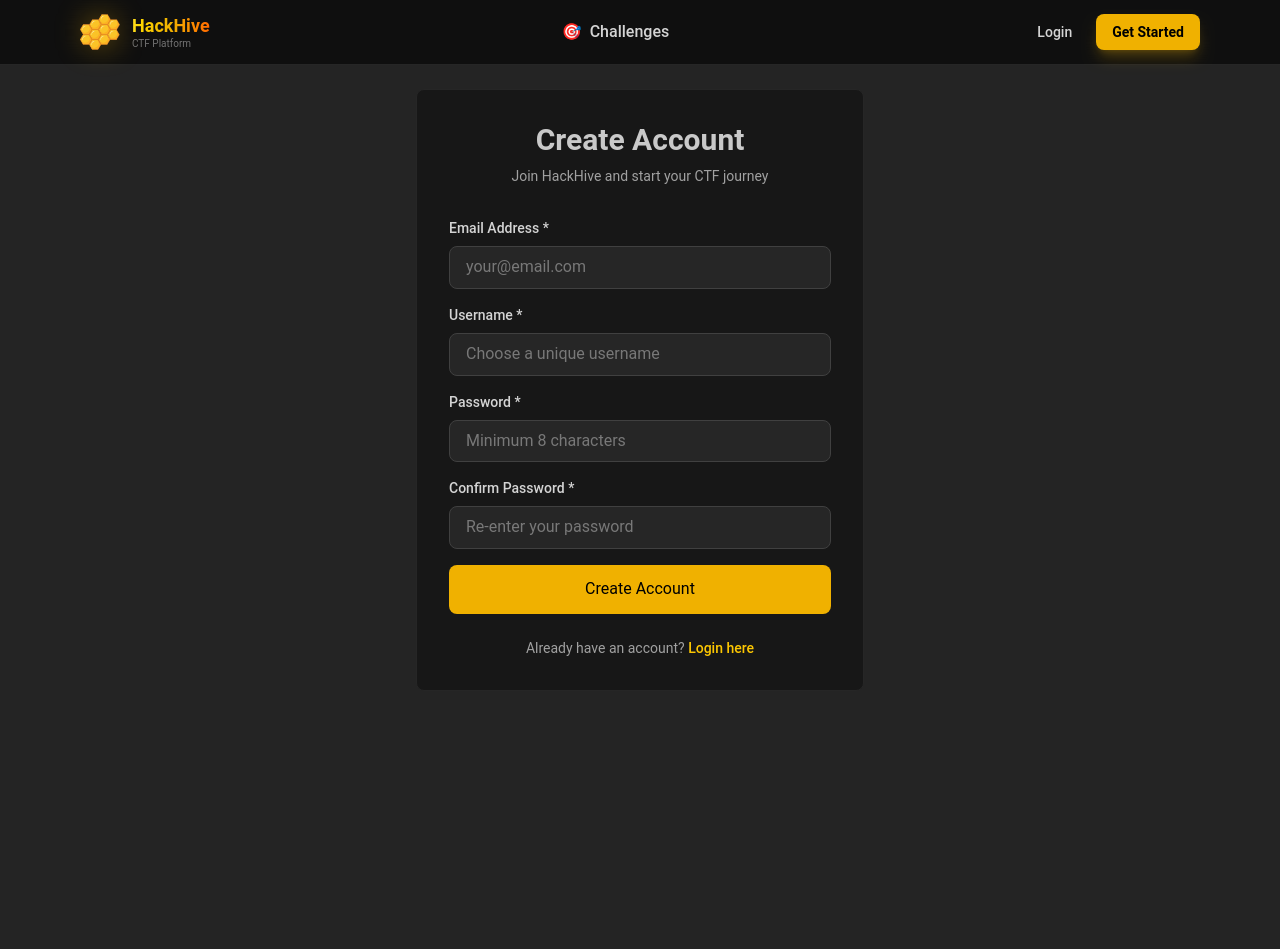
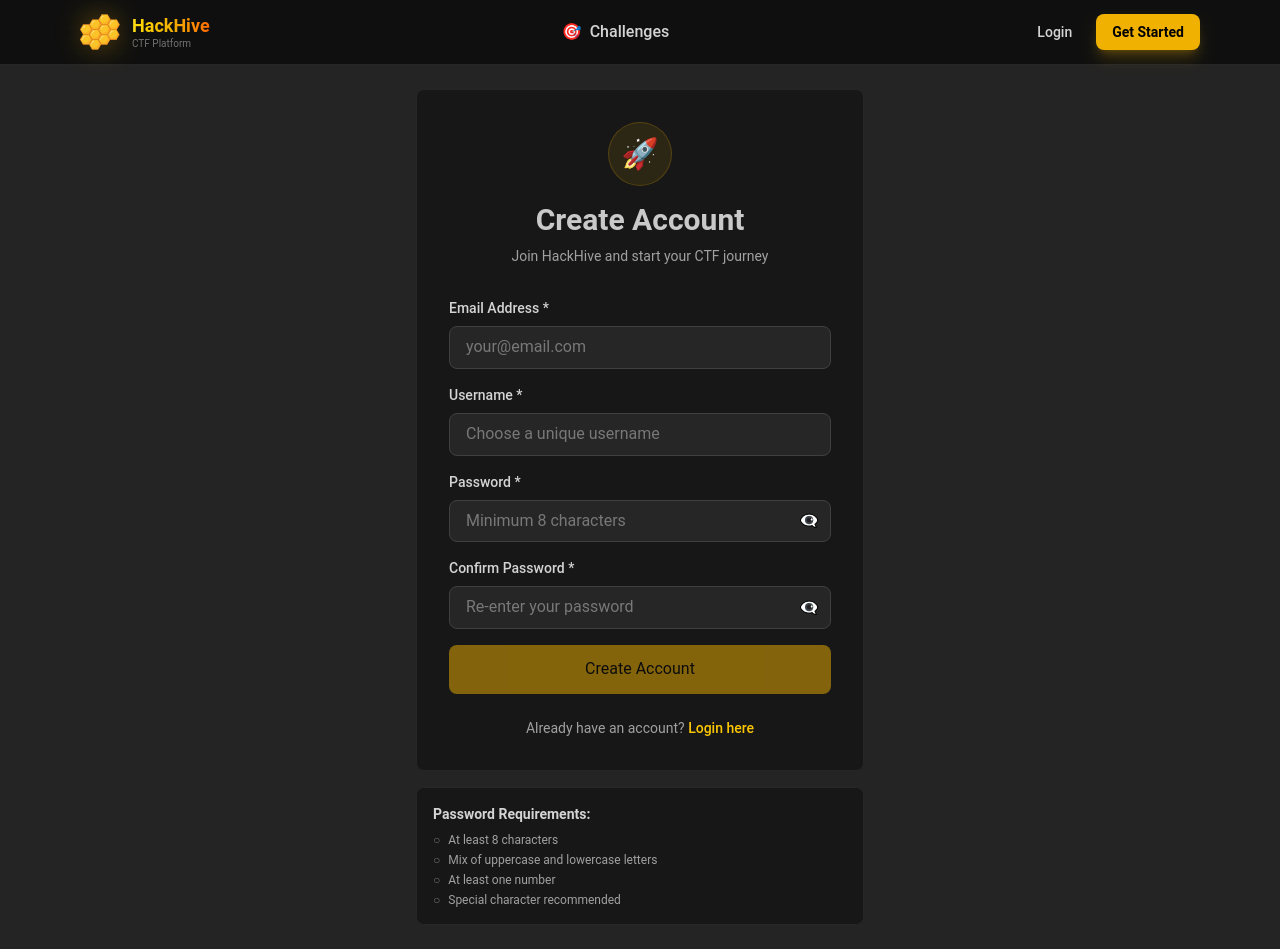
Before and after one commit to AAnawat/HackHive, a React (Vite) app in the folder frontend/: page /register in a window 1280 px wide. Before the commit the page ends 800 px from the top, so only its background shows below. Built offline with nearby package versions, Linux system fonts and the light colour scheme.

Commit message:
Update UI RegisterPage

```diff
--- a/frontend/src/pages/RegisterPage.tsx
+++ b/frontend/src/pages/RegisterPage.tsx
@@ -13,11 +13,51 @@ export default function RegisterPage() {
   const [loading, setLoading] = useState(false);
   const [error, setError] = useState<string | null>(null);
   const [message, setMessage] = useState<string | null>(null);
+  const [showPassword, setShowPassword] = useState(false);
+  const [showConfirmPassword, setShowConfirmPassword] = useState(false);
+
+  // Password strength indicator
+  const getPasswordStrength = (pwd: string): { strength: number; label: string; color: string } => {
+    if (!pwd) return { strength: 0, label: '', color: '' };
+
+    let strength = 0;
+    if (pwd.length >= 8) strength++;
+    if (pwd.length >= 12) strength++;
+    if (/[a-z]/.test(pwd) && /[A-Z]/.test(pwd)) strength++;
+    if (/\d/.test(pwd)) strength++;
+    if (/[^a-zA-Z0-9]/.test(pwd)) strength++;
+
+    if (strength <= 2) return { strength, label: 'Weak', color: 'text-red-400' };
+    if (strength <= 3) return { strength, label: 'Medium', color: 'text-yellow-400' };
+    return { strength, label: 'Strong', color: 'text-green-400' };
+  };
+
+  const passwordStrength = getPasswordStrength(password);
+
+  // Real-time validation
+  const validateEmail = (email: string): boolean => {
+    return /^[^\s@]+@[^\s@]+\.[^\s@]+$/.test(email);
+  };
+
+  const canSubmit = gmail && username && password && confirmPassword &&
+                    password === confirmPassword &&
+                    password.length >= 8 &&
+                    validateEmail(gmail);
 
   async function onSubmit(e: FormEvent) {
     e.preventDefault();
 
-    // Validation
+    // Client-side validation
+    if (!validateEmail(gmail)) {
+      setError('Please enter a valid email address');
+      return;
+    }
+
+    if (username.length < 3) {
+      setError('Username must be at least 3 characters');
+      return;
+    }
+
     if (password !== confirmPassword) {
       setError('Passwords do not match');
       return;
@@ -31,12 +71,34 @@ export default function RegisterPage() {
     setLoading(true);
     setError(null);
     setMessage(null);
+
     try {
-      await registerUser(gmail, username, password);
-      setMessage('Registration successful! Redirecting to login');
-      setTimeout(() => navigate('/login'), 1500);
+      await registerUser(gmail.trim().toLowerCase(), username.trim(), password);
+      setMessage('Registration successful! Redirecting to login...');
+
+      // Clear form
+      setGmail('');
+      setUsername('');
+      setPassword('');
+      setConfirmPassword('');
+
+      // Redirect after delay
+      setTimeout(() => {
+        navigate('/login', {
+          state: { message: 'Account created successfully! Please log in.' }
+        });
+      }, 1500);
     } catch (e: any) {
-      setError(e.message || 'Registration failed');
+      const errorMsg = e.message || 'Registration failed';
+
+      // Handle specific error messages
+      if (errorMsg.includes('already exists')) {
+        setError('An account with this email already exists');
+      } else if (errorMsg.includes('duplicate')) {
+        setError('This email is already registered');
+      } else {
+        setError(errorMsg);
+      }
     } finally {
       setLoading(false);
     }
@@ -48,12 +110,14 @@ export default function RegisterPage() {
         <div className="bg-neutral-900 rounded-lg border border-neutral-800 p-8">
           {/* Header */}
           <div className="text-center mb-8">
+            <div className="w-16 h-16 bg-yellow-500/10 rounded-full flex items-center justify-center mx-auto mb-4 border border-yellow-500/20">
+              <span className="text-3xl">🚀</span>
+            </div>
             <h1 className="text-3xl font-bold mb-2">Create Account</h1>
             <p className="text-neutral-400 text-sm">Join HackHive and start your CTF journey</p>
           </div>
 
           <form onSubmit={onSubmit} className="space-y-4">
-
             {/* Email */}
             <div>
               <label className="block text-sm font-medium mb-2 text-neutral-300">
@@ -65,8 +129,16 @@ export default function RegisterPage() {
                 onChange={(e) => setGmail(e.target.value)}
                 required
                 placeholder="your@email.com"
-                className="w-full px-4 py-2 rounded-lg bg-neutral-800 border border-neutral-700 focus:border-yellow-500 focus:outline-none transition-colors"
+                autoComplete="email"
+                className={`w-full px-4 py-2 rounded-lg bg-neutral-800 border transition-colors ${
+                  gmail && !validateEmail(gmail)
+                    ? 'border-red-500 focus:border-red-500'
+                    : 'border-neutral-700 focus:border-yellow-500'
+                } focus:outline-none`}
               />
+              {gmail && !validateEmail(gmail) && (
+                <p className="text-xs text-red-400 mt-1">Please enter a valid email</p>
+              )}
             </div>
 
             {/* Username */}
@@ -78,9 +150,18 @@ export default function RegisterPage() {
                 value={username}
                 onChange={(e) => setUsername(e.target.value)}
                 required
+                minLength={3}
                 placeholder="Choose a unique username"
-                className="w-full px-4 py-2 rounded-lg bg-neutral-800 border border-neutral-700 focus:border-yellow-500 focus:outline-none transition-colors"
+                autoComplete="username"
+                className={`w-full px-4 py-2 rounded-lg bg-neutral-800 border transition-colors ${
+                  username && username.length < 3
+                    ? 'border-red-500 focus:border-red-500'
+                    : 'border-neutral-700 focus:border-yellow-500'
+                } focus:outline-none`}
               />
+              {username && username.length < 3 && (
+                <p className="text-xs text-red-400 mt-1">Username must be at least 3 characters</p>
+              )}
             </div>
 
             {/* Password */}
@@ -88,15 +169,47 @@ export default function RegisterPage() {
               <label className="block text-sm font-medium mb-2 text-neutral-300">
                 Password *
               </label>
+              <div className="relative">
                 <input
-                type="password"
+                  type={showPassword ? "text" : "password"}
                   value={password}
                   onChange={(e) => setPassword(e.target.value)}
                   required
                   minLength={8}
                   placeholder="Minimum 8 characters"
-                className="w-full px-4 py-2 rounded-lg bg-neutral-800 border border-neutral-700 focus:border-yellow-500 focus:outline-none transition-colors"
+                  autoComplete="new-password"
+                  className="w-full px-4 py-2 pr-10 rounded-lg bg-neutral-800 border border-neutral-700 focus:border-yellow-500 focus:outline-none transition-colors"
                 />
+                <button
+                  type="button"
+                  onClick={() => setShowPassword(!showPassword)}
+                  className="absolute right-3 top-1/2 -translate-y-1/2 text-neutral-400 hover:text-white transition-colors"
+                >
+                  {showPassword ? '👁️' : '👁️‍🗨️'}
+                </button>
+              </div>
+
+              {/* Password Strength Indicator */}
+              {password && (
+                <div className="mt-2">
+                  <div className="flex items-center justify-between mb-1">
+                    <span className="text-xs text-neutral-400">Password strength:</span>
+                    <span className={`text-xs font-medium ${passwordStrength.color}`}>
+                      {passwordStrength.label}
+                    </span>
+                  </div>
+                  <div className="h-1 bg-neutral-800 rounded-full overflow-hidden">
+                    <div
+                      className={`h-full transition-all ${
+                        passwordStrength.strength <= 2 ? 'bg-red-500' :
+                        passwordStrength.strength <= 3 ? 'bg-yellow-500' :
+                        'bg-green-500'
+                      }`}
+                      style={{ width: `${(passwordStrength.strength / 5) * 100}%` }}
+                    />
+                  </div>
+                </div>
+              )}
             </div>
 
             {/* Confirm Password */}
@@ -104,35 +217,64 @@ export default function RegisterPage() {
               <label className="block text-sm font-medium mb-2 text-neutral-300">
                 Confirm Password *
               </label>
+              <div className="relative">
                 <input
-                type="password"
+                  type={showConfirmPassword ? "text" : "password"}
                   value={confirmPassword}
                   onChange={(e) => setConfirmPassword(e.target.value)}
                   required
                   placeholder="Re-enter your password"
-                className="w-full px-4 py-2 rounded-lg bg-neutral-800 border border-neutral-700 focus:border-yellow-500 focus:outline-none transition-colors"
+                  autoComplete="new-password"
+                  className={`w-full px-4 py-2 pr-10 rounded-lg bg-neutral-800 border transition-colors ${
+                    confirmPassword && password !== confirmPassword
+                      ? 'border-red-500 focus:border-red-500'
+                      : 'border-neutral-700 focus:border-yellow-500'
+                  } focus:outline-none`}
                 />
+                <button
+                  type="button"
+                  onClick={() => setShowConfirmPassword(!showConfirmPassword)}
+                  className="absolute right-3 top-1/2 -translate-y-1/2 text-neutral-400 hover:text-white transition-colors"
+                >
+                  {showConfirmPassword ? '👁️' : '👁️‍🗨️'}
+                </button>
+              </div>
+              {confirmPassword && password !== confirmPassword && (
+                <p className="text-xs text-red-400 mt-1">Passwords do not match</p>
+              )}
             </div>
 
             {/* Error/Success Messages */}
             {error && (
-              <div className="bg-red-500/10 border border-red-500/30 rounded-lg p-3 text-red-400 text-sm">
-                {error}
+              <div className="bg-red-500/10 border border-red-500/30 rounded-lg p-3 text-red-400 text-sm flex items-start gap-2">
+                <span>⚠️</span>
+                <span>{error}</span>
               </div>
             )}
             {message && (
-              <div className="bg-green-500/10 border border-green-500/30 rounded-lg p-3 text-green-400 text-sm">
-                {message}
+              <div className="bg-green-500/10 border border-green-500/30 rounded-lg p-3 text-green-400 text-sm flex items-start gap-2">
+                <span>✅</span>
+                <span>{message}</span>
               </div>
             )}
 
             {/* Submit Button */}
             <button
               type="submit"
-              disabled={loading}
-              className="w-full px-4 py-3 rounded-lg bg-yellow-500 text-black font-semibold hover:bg-yellow-400 disabled:opacity-50 disabled:cursor-not-allowed transition-all"
+              disabled={loading || !canSubmit}
+              className="w-full px-4 py-3 rounded-lg bg-yellow-500 text-black font-semibold hover:bg-yellow-400 disabled:opacity-50 disabled:cursor-not-allowed transition-all transform hover:scale-[1.02] active:scale-[0.98]"
             >
-              {loading ? 'Creating Account' : 'Create Account'}
+              {loading ? (
+                <span className="flex items-center justify-center gap-2">
+                  <svg className="animate-spin h-5 w-5" xmlns="http://www.w3.org/2000/svg" fill="none" viewBox="0 0 24 24">
+                    <circle className="opacity-25" cx="12" cy="12" r="10" stroke="currentColor" strokeWidth="4"></circle>
+                    <path className="opacity-75" fill="currentColor" d="M4 12a8 8 0 018-8V0C5.373 0 0 5.373 0 12h4zm2 5.291A7.962 7.962 0 014 12H0c0 3.042 1.135 5.824 3 7.938l3-2.647z"></path>
+                  </svg>
+                  Creating Account...
+                </span>
+              ) : (
+                'Create Account'
+              )}
             </button>
           </form>
 
@@ -144,6 +286,37 @@ export default function RegisterPage() {
             </Link>
           </div>
         </div>
+
+        {/* Password Requirements Info */}
+        <div className="mt-4 bg-neutral-900 rounded-lg border border-neutral-800 p-4">
+          <h3 className="text-sm font-semibold mb-2 text-neutral-300">Password Requirements:</h3>
+          <ul className="text-xs text-neutral-400 space-y-1">
+            <li className="flex items-center gap-2">
+              <span className={password.length >= 8 ? 'text-green-400' : 'text-neutral-500'}>
+                {password.length >= 8 ? '✓' : '○'}
+              </span>
+              At least 8 characters
+            </li>
+            <li className="flex items-center gap-2">
+              <span className={/[A-Z]/.test(password) && /[a-z]/.test(password) ? 'text-green-400' : 'text-neutral-500'}>
+                {/[A-Z]/.test(password) && /[a-z]/.test(password) ? '✓' : '○'}
+              </span>
+              Mix of uppercase and lowercase letters
+            </li>
+            <li className="flex items-center gap-2">
+              <span className={/\d/.test(password) ? 'text-green-400' : 'text-neutral-500'}>
+                {/\d/.test(password) ? '✓' : '○'}
+              </span>
+              At least one number
+            </li>
+            <li className="flex items-center gap-2">
+              <span className={/[^a-zA-Z0-9]/.test(password) ? 'text-green-400' : 'text-neutral-500'}>
+                {/[^a-zA-Z0-9]/.test(password) ? '✓' : '○'}
+              </span>
+              Special character recommended
+            </li>
+          </ul>
+        </div>
       </div>
     </AppLayout>
   );
```
Lines whose indentation alone changed are shown as unchanged.
